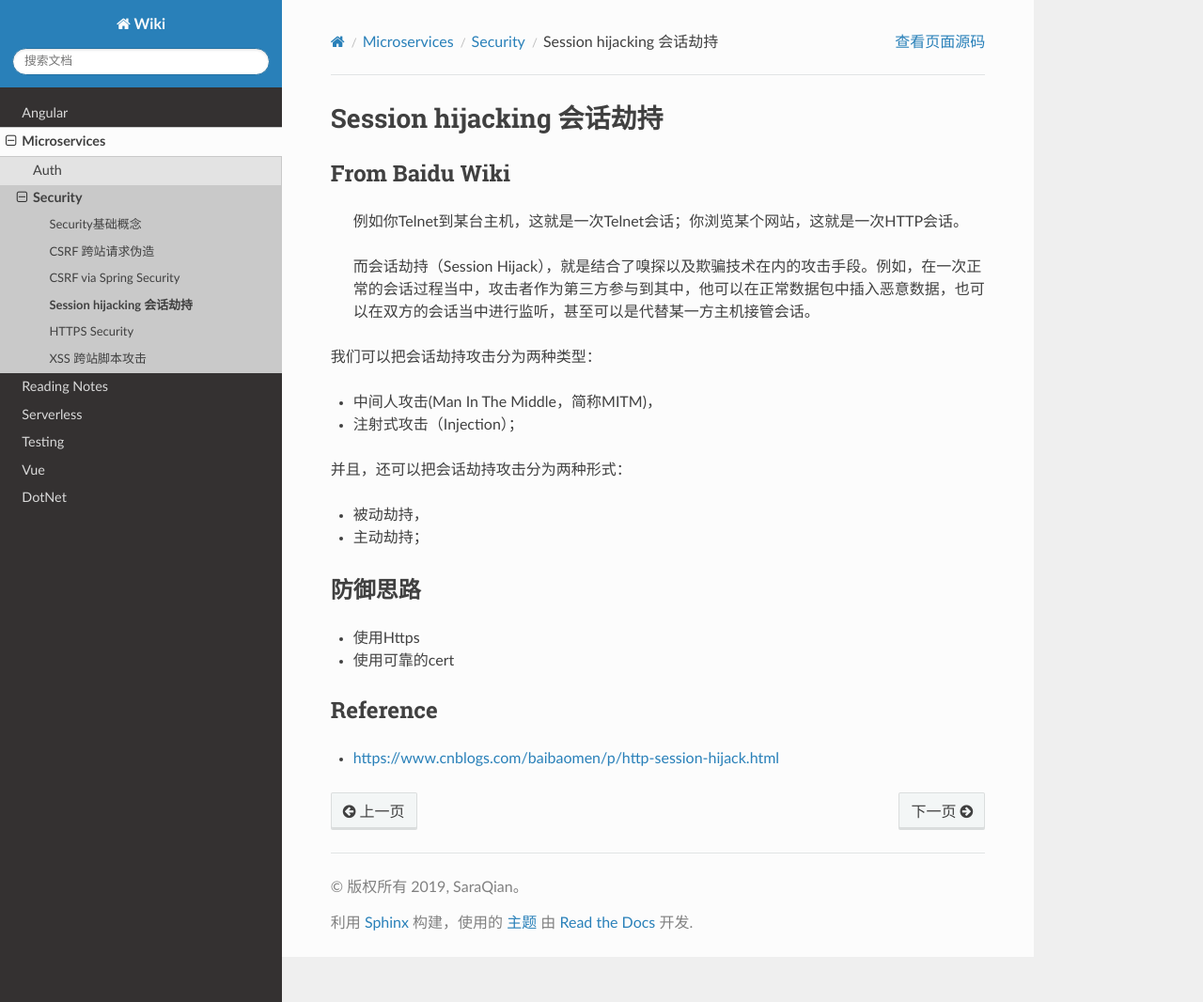
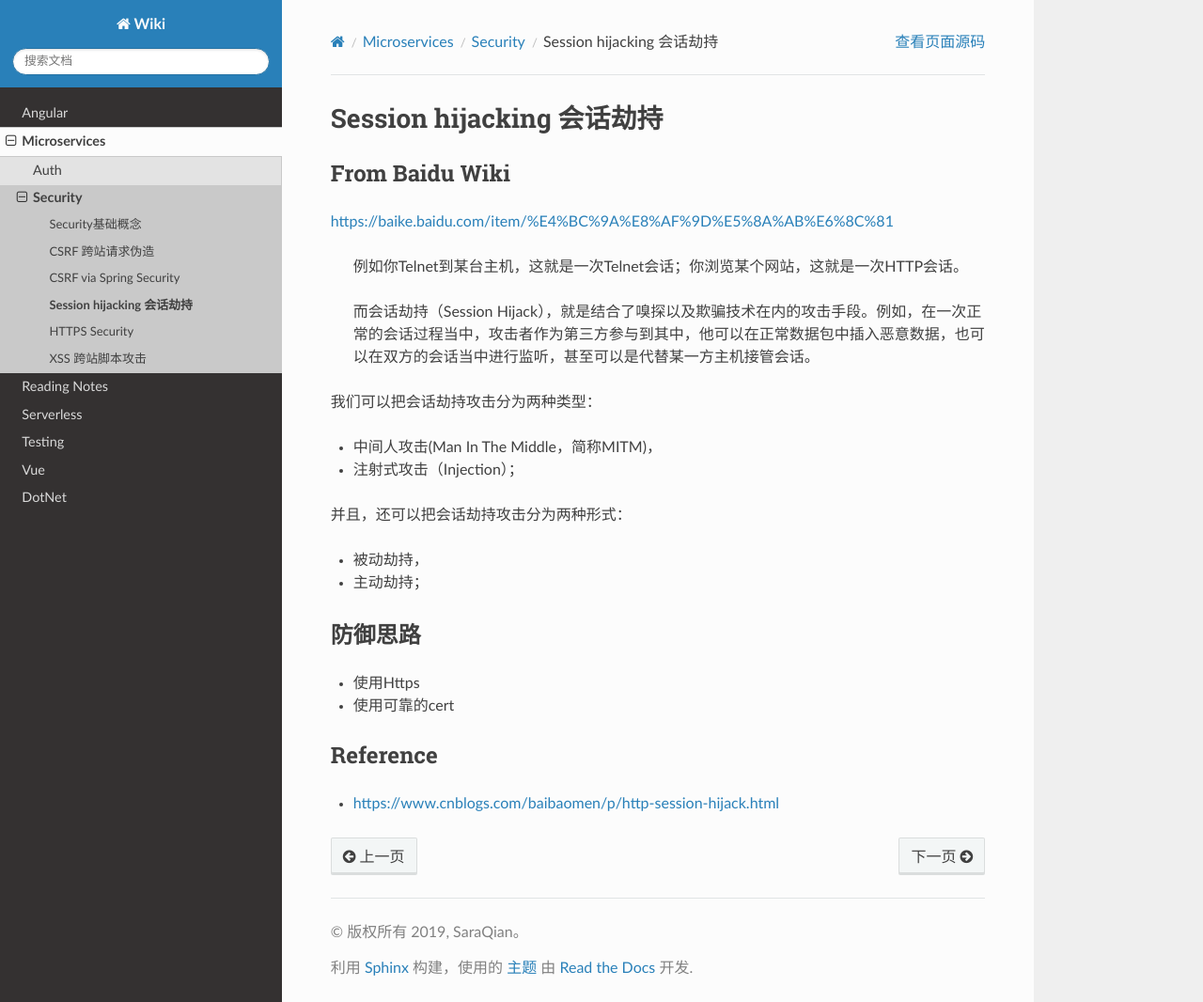
Before and after one commit to abigail830/Sphinx_wiki, a Sphinx documentation site: the page built from source/Microservices/Security/Session_hijacking.rst, in a window 1280 px wide and 1066 px high. Shown: the whole window at 94% size. Built offline with Sphinx 7.4.7 and the Read the Docs theme 2.0.0, drawn with Linux system fonts in a browser that asks for light colours; some of the changed lines change nothing that is shown.

Commit message:
Update Session_hijacking.rst

```diff
--- a/source/Microservices/Security/Session_hijacking.rst
+++ b/source/Microservices/Security/Session_hijacking.rst
@@ -3,6 +3,9 @@ Session hijacking 会话劫持
 
 From Baidu Wiki
 ------------------
+
+https://baike.baidu.com/item/%E4%BC%9A%E8%AF%9D%E5%8A%AB%E6%8C%81
+
 
   例如你Telnet到某台主机，这就是一次Telnet会话；你浏览某个网站，这就是一次HTTP会话。
 
```
